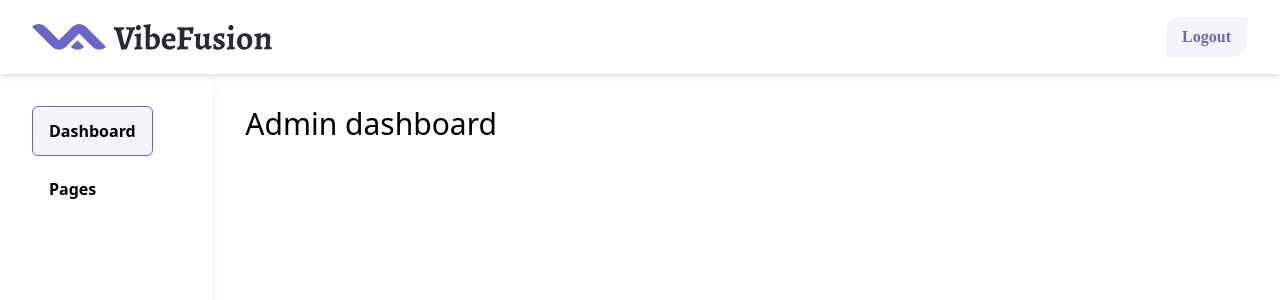
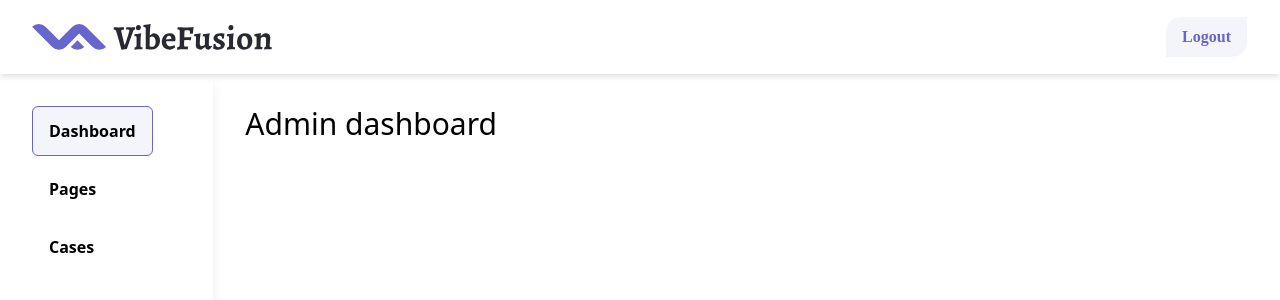
Before and after one commit to Citingdude/vibefusion-front-end, a Nuxt app: page /admin in a window 1280 px wide. Shown: the top 300 px of the page. Built offline with nearby package versions, Linux system fonts and the light colour scheme; no server answers.

Commit message:
Add cases navigation item

```diff
--- a/components/Admin/AdminNavigation.vue
+++ b/components/Admin/AdminNavigation.vue
@@ -8,6 +8,10 @@
       <AdminNavigationLink to="/admin/pages">
         Pages
       </AdminNavigationLink>
+
+      <AdminNavigationLink to="/admin/cases">
+        Cases
+      </AdminNavigationLink>
     </div>
   </aside>
 </template>
```
